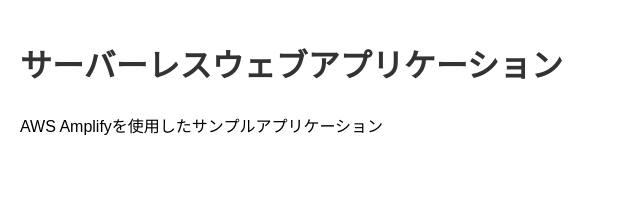
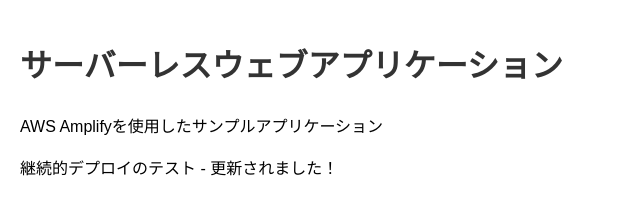
Before and after one commit to kognavi/wildrydes-site, a plain HTML site: page index.html in a window 1280 px wide. Shown: the whole page, without its empty margins (0-640 px from the left). Drawn offline with Linux system fonts and the light colour scheme.

Commit message:
継続的デプロイのテスト

```diff
--- a/index.html
+++ b/index.html
@@ -9,6 +9,7 @@
 <body>
     <h1>サーバーレスウェブアプリケーション</h1>
     <p>AWS Amplifyを使用したサンプルアプリケーション</p>
+    <p>継続的デプロイのテスト - 更新されました！</p>
     <script src="app.js"></script>
 </body>
 </html>
```
